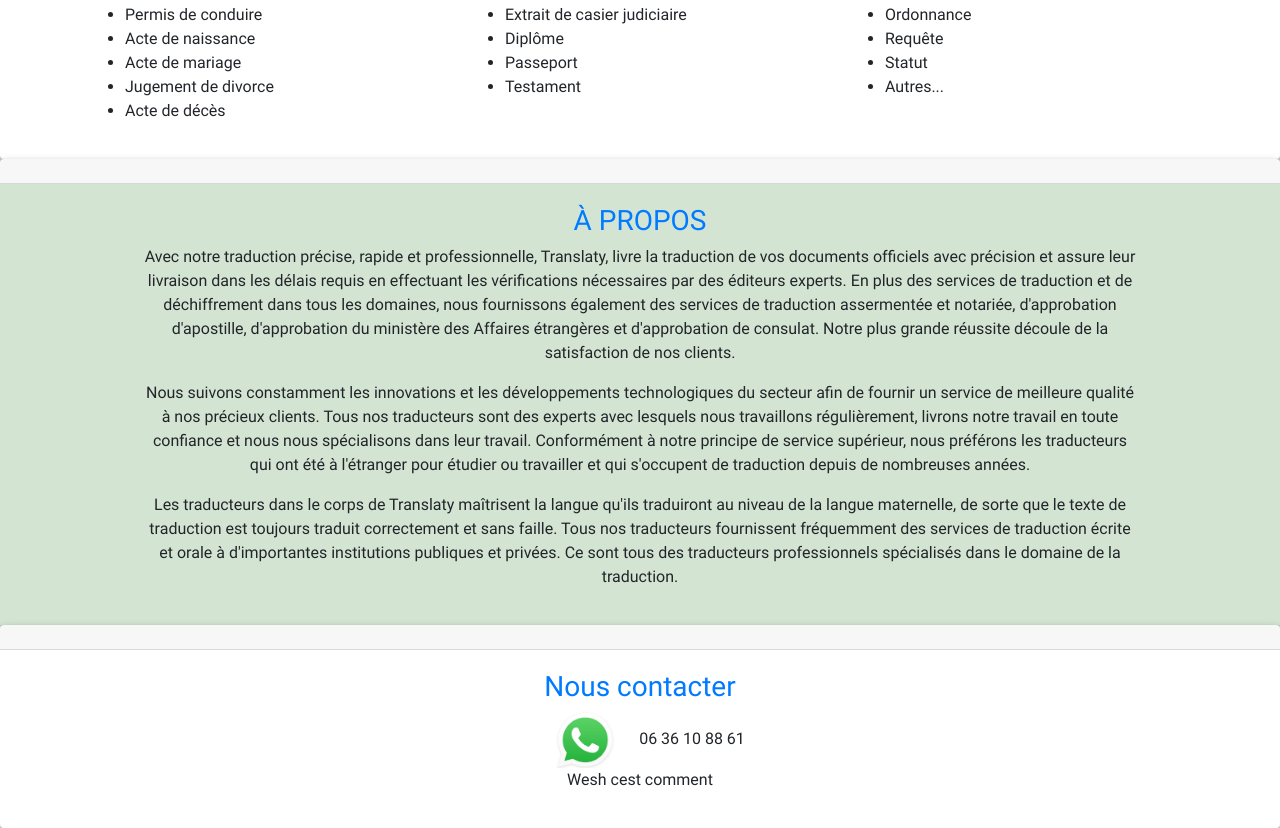
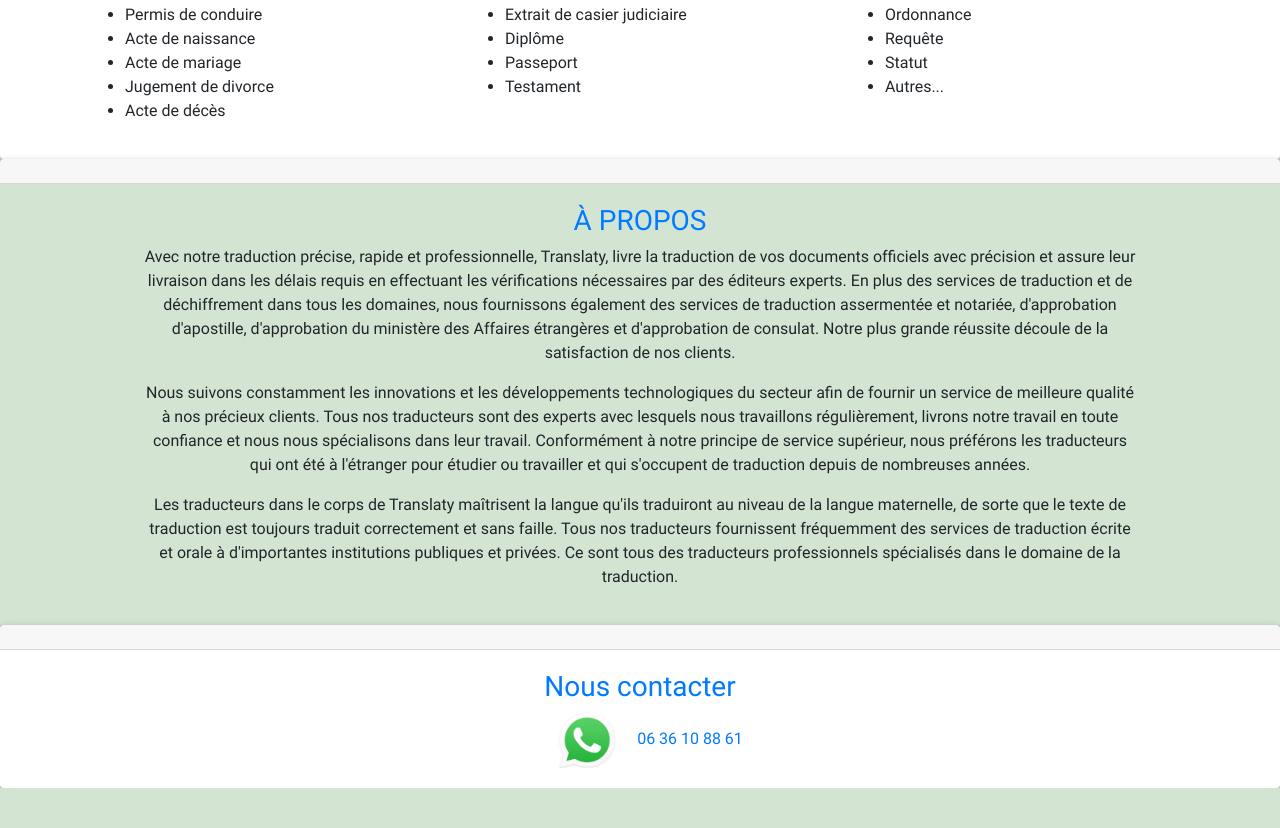
Before and after one commit to omarben78/tr-groupetercume, a plain HTML site: page index.html in a window 1280 px wide. Shown: the part 858-1686 px from the top of the page. After the commit the page ends 1646 px from the top, so only its background shows below. Drawn offline with Linux system fonts and the light colour scheme.

Commit message:
Ajout du numero

```diff
--- a/css/style.css
+++ b/css/style.css
@@ -17,9 +17,7 @@ p {
 
 }
 
-a {
-	color: white;
-}
+
 
 form {
 	border: 1px black;
--- a/index.html
+++ b/index.html
@@ -166,8 +166,7 @@
   <div class="card-body">
     <h3 style="text-align: center;">Nous contacter</h3>
     <center>
-    	<img src="img/whatsapp.png"> 06 36 10 88 61
-    	<p>Wesh cest comment</p>
+    	<img src="img/whatsapp.png"><a href="tel:+33636108861">06 36 10 88 61</a>
     </center>
 
   </div>
```
